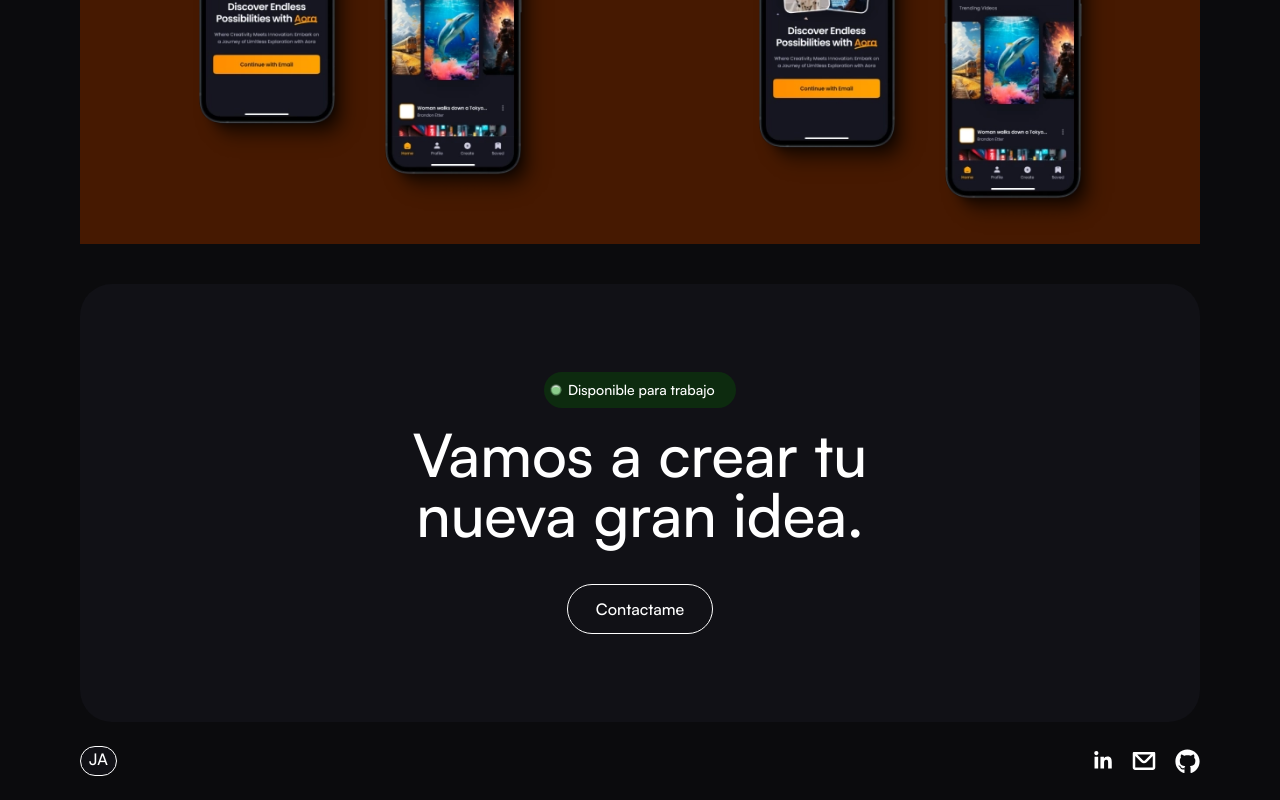
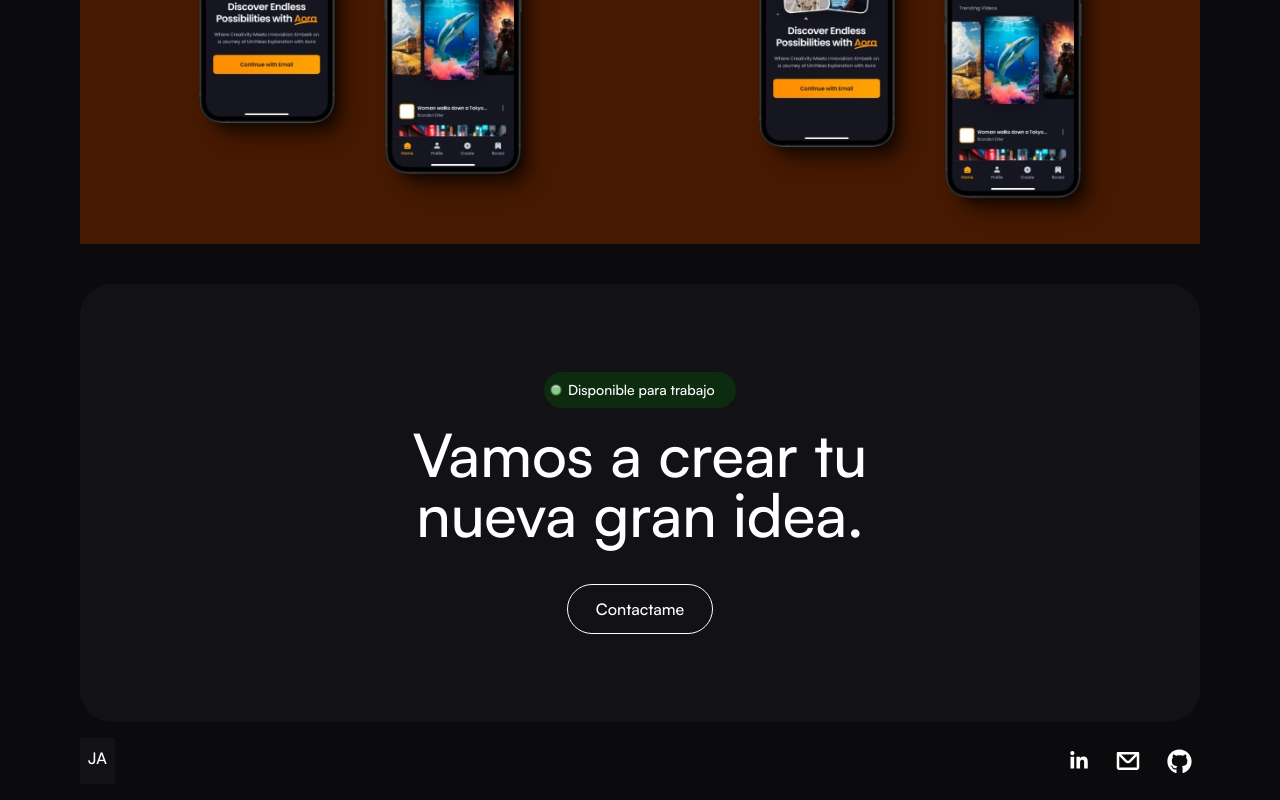
Before and after one commit to Jerimonski/Portafolio, an Astro site: page / in a window 1280 px wide. Shown: the part 2142-2942 px from the top of the page. Built offline with nearby package versions, Linux system fonts and the light colour scheme; Astro itself is replaced by a stand-in of ours.

Commit message:
feat: new padding

```diff
--- a/src/components/Footer.astro
+++ b/src/components/Footer.astro
@@ -15,9 +15,9 @@
         <h2 class="text-6xl pb-6">Vamos a crear tu<span class="block">nueva gran idea.</span></h2>
         <ButtonAnimateRotate initialText="Contactame" finalText="Contactame"/>
     </div>
-    <div class="flex justify-between py-6">
-        <a href="/" class="bg-black-ground px-2 border rounded-4xl">JA</a>
-        <nav class="flex gap-4 items-center group">
+    <div class="flex justify-between py-4">
+        <a href="/" class="bg-black-ground p-2">JA</a>
+        <nav class="flex gap-2 items-center group [&>a]:p-2">
             <a
             class="transition-opacity duration-300 ease-in-out
             group-hover:opacity-40 hover:opacity-100"
```
